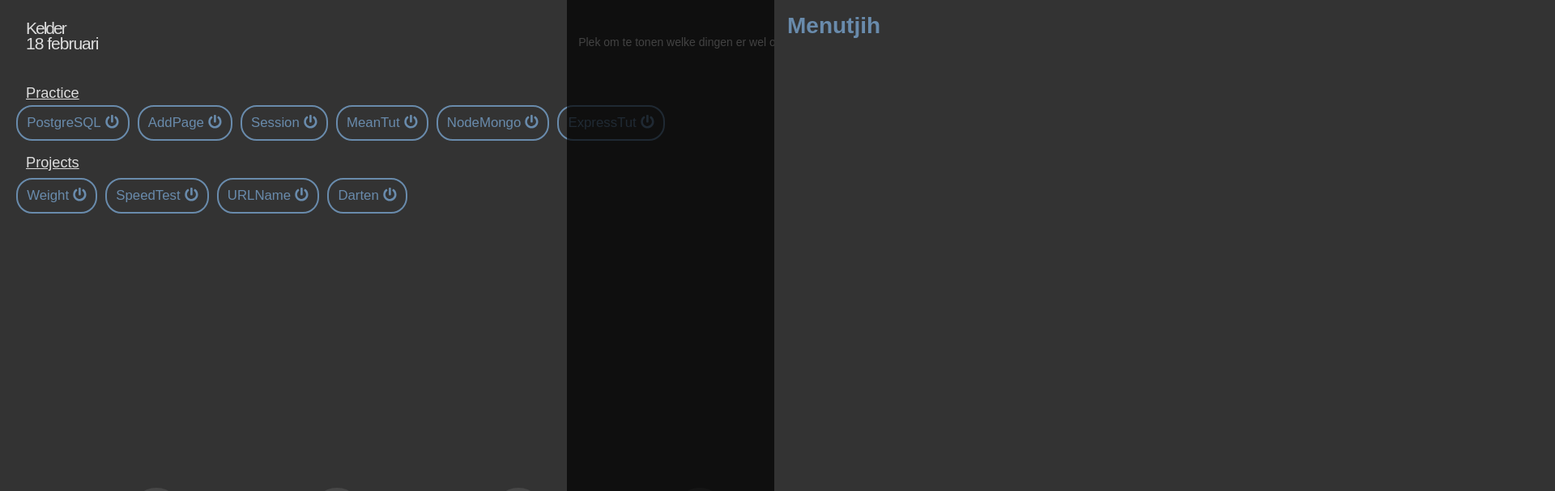
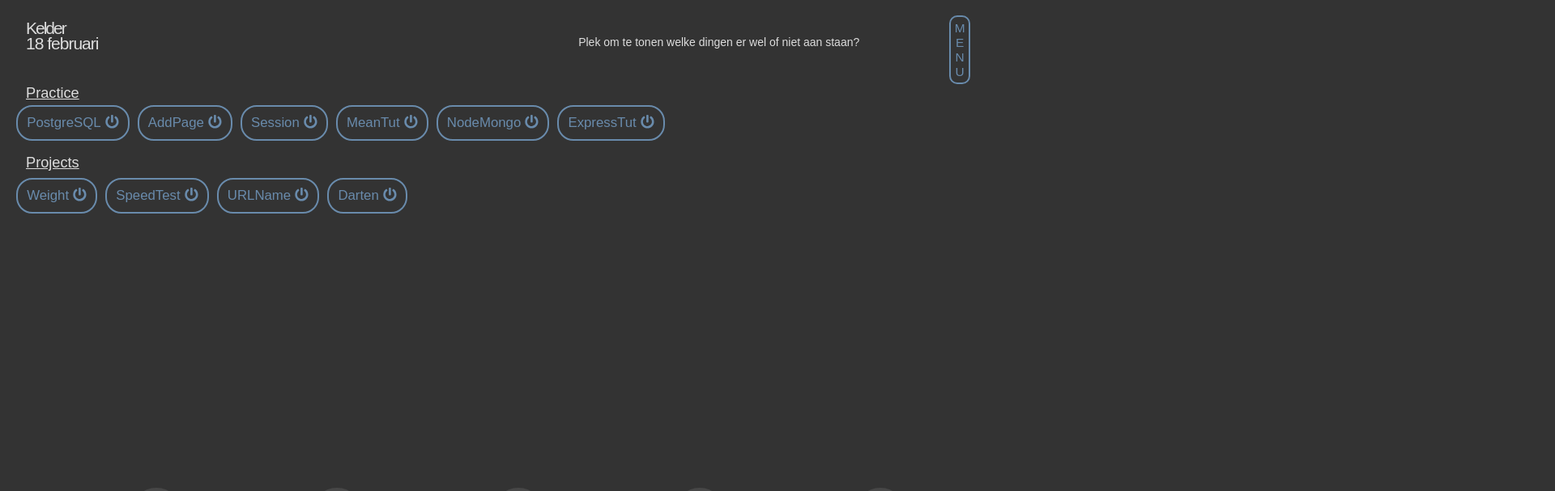
Before and after one commit to ASdeWekker/kelder, a React (Create React App) app in the folder client/: page / in a window 1280 px wide. Shown: the top 607 px of the page at 81% size, 1920 px wide, since content can reach past the window. Built offline with nearby package versions, Linux system fonts and the light colour scheme.

Commit message:
try this 2

```diff
--- a/client/src/index.css
+++ b/client/src/index.css
@@ -56,8 +56,8 @@ html body #root .App .header .right-menu {
   animation: right-menu-slide-out 1s ease-out;
   background: none;
   height: 100%;
-  left: 700px;
   position: absolute;
+  right: 100vw;
   width: 100%;
   z-index: 9999;
 }
@@ -94,7 +94,7 @@ html body #root .App .header .right-menu--container--menu--version-number em {
 }
 html body #root .App .header .right-menu-active {
   animation: right-menu-slide-in 0.6s ease-out;
-  left: 0;
+  right: 0;
 }
 html body #root .App .header--container {
   clear: both;
--- a/client/src/index.sass
+++ b/client/src/index.sass
@@ -75,8 +75,8 @@ html
 						animation: right-menu-slide-out 1s ease-out
 						background: none
 						height: 100%
-						left: 700px
 						position: absolute
+						right: 100vw
 						width: 100%
 						z-index: 9999
 
@@ -113,7 +113,7 @@ html
 
 					.right-menu-active
 						animation: right-menu-slide-in 0.6s ease-out
-						left: 0
+						right: 0
 
 					&--container
 						clear: both
```
